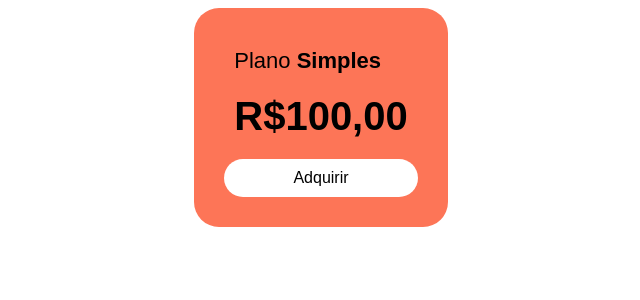
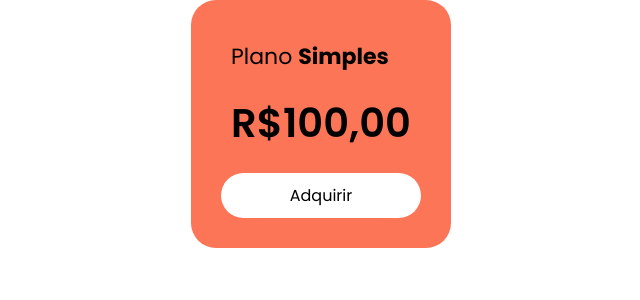
Before and after one commit to Luis-FernandoD/Aulas_Angular, an Angular app: page / in a window 1280 px wide. Shown: the top 300 px of the page, without its empty margins (319-959 px from the left). Built offline with nearby package versions, Linux system fonts and the light colour scheme.

Commit message:
subindo atualizações do angular material

```diff
--- a/angular.json
+++ b/angular.json
@@ -39,6 +39,7 @@
               }
             ],
             "styles": [
+              "@angular/material/prebuilt-themes/rose-red.css",
               "src/styles.scss"
             ],
             "scripts": []
@@ -98,6 +99,7 @@
               }
             ],
             "styles": [
+              "@angular/material/prebuilt-themes/rose-red.css",
               "src/styles.scss"
             ],
             "scripts": []
--- a/package.json
+++ b/package.json
@@ -10,10 +10,12 @@
   },
   "private": true,
   "dependencies": {
+    "@angular/cdk": "^19.2.8",
     "@angular/common": "^19.2.0",
     "@angular/compiler": "^19.2.0",
     "@angular/core": "^19.2.0",
     "@angular/forms": "^19.2.0",
+    "@angular/material": "^19.2.8",
     "@angular/platform-browser": "^19.2.0",
     "@angular/platform-browser-dynamic": "^19.2.0",
     "@angular/router": "^19.2.0",
--- a/src/app/card/card.component.scss
+++ b/src/app/card/card.component.scss
@@ -1,4 +1,4 @@
-
+@import url('https://fonts.googleapis.com/css2?family=Poppins:ital,wght@0,100;0,200;0,300;0,400;0,500;0,600;0,700;0,800;0,900;1,100;1,200;1,300;1,400;1,500;1,600;1,700;1,800;1,900&display=swap');
 .card{
     max-width: 350px;
     background-color: #fd7557;
@@ -25,5 +25,6 @@
         margin-top: 10px;
         border-radius: 25px;
         background-color: white;
+        cursor: pointer;
     }
 }
--- a/src/index.html
+++ b/src/index.html
@@ -6,8 +6,10 @@
   <base href="/">
   <meta name="viewport" content="width=device-width, initial-scale=1">
   <link rel="icon" type="image/x-icon" href="favicon.ico">
+  <link href="https://fonts.googleapis.com/css2?family=Roboto:wght@300;400;500&display=swap" rel="stylesheet">
+  <link href="https://fonts.googleapis.com/icon?family=Material+Icons" rel="stylesheet">
 </head>
-<body>
+<body class="mat-typography">
   <app-root></app-root>
 </body>
 </html>
--- a/src/styles.scss
+++ b/src/styles.scss
@@ -1 +1,4 @@
 /* You can add global styles to this file, and also import other style files */
+
+html, body { height: 100%; }
+body { margin: 0; font-family: Roboto, "Helvetica Neue", sans-serif; }
```
Also changed, not shown: 1 other file (tests, documents, lock files or other folders).
